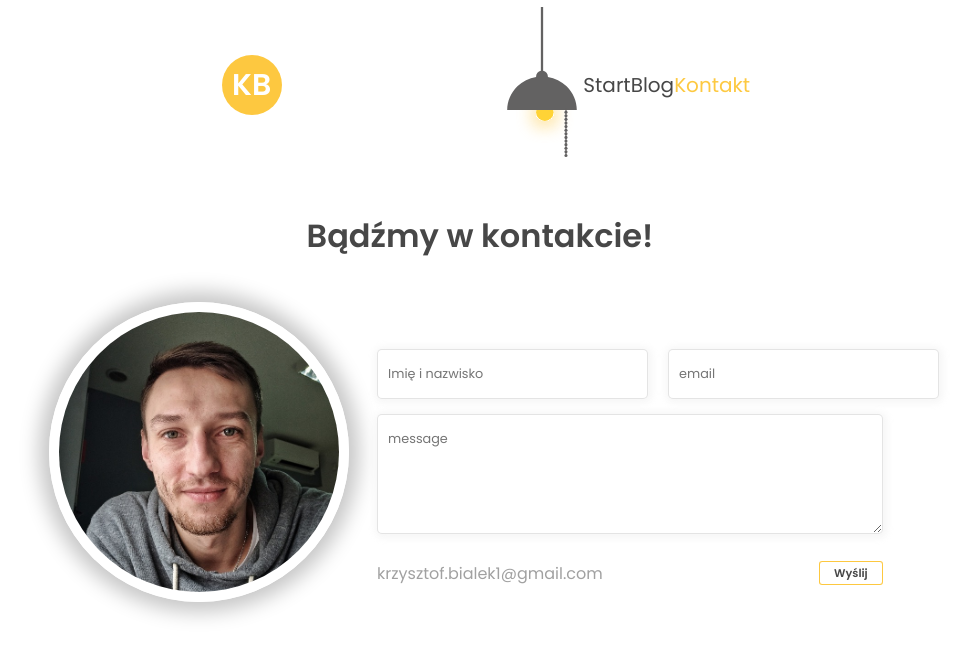
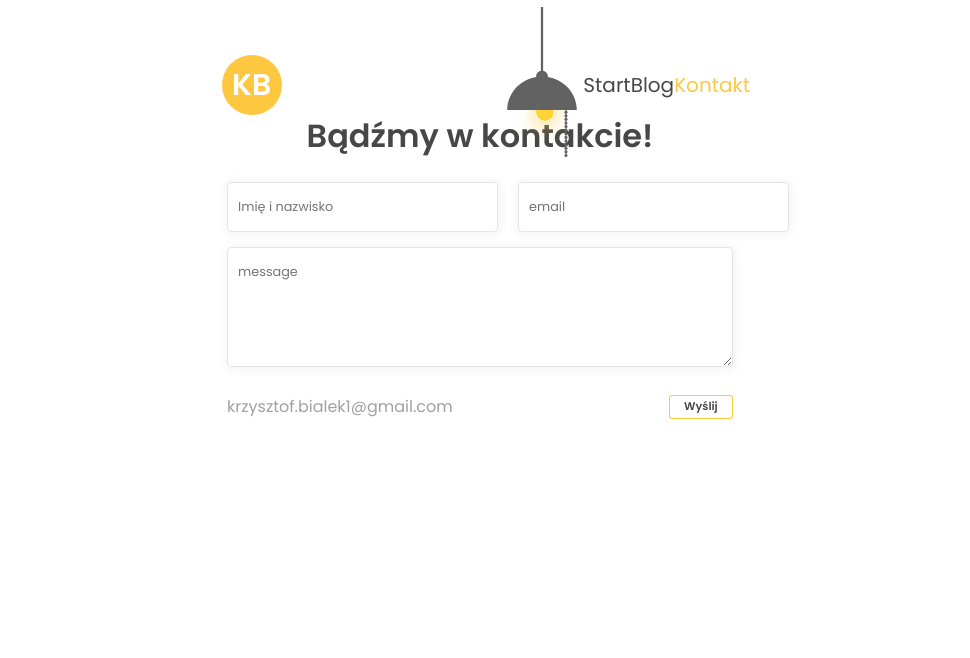
Before and after one commit to bialek-k/Portfolio-website, a Next.js app: page /contact in a window 1280 px wide. Shown: the top 658 px of the page, without its empty margins (160-1130 px from the left). Built offline with nearby package versions, Linux system fonts and the light colour scheme.

Commit message:
contact css

```diff
--- a/components/Post.module.scss
+++ b/components/Post.module.scss
@@ -2,7 +2,6 @@
   font-size: 0.6rem;
   margin-bottom: 2rem;
   border-radius: 10px;
-  background: rgba(158, 158, 158, 0.041);
   padding: 0.6rem;
   .content {
     margin-top: 0.4rem;
--- a/styles/contact.module.scss
+++ b/styles/contact.module.scss
@@ -1,54 +1,65 @@
 .container {
   display: flex;
+  justify-content: center;
   flex-direction: column;
+  align-items: center;
 
-  height: 100vh;
-  margin-top: 100px;
-
-  .title {
-    text-align: center;
-    margin-bottom: 50px;
-  }
-
-  .formContent {
-    display: flex;
-    align-items: center;
-
-    .description {
-      width: 35%;
-      & h1 {
-        margin-bottom: 40px;
-        font-size: 2.5rem;
-      }
-      & p {
-        font-size: 1.3rem;
-      }
-
-      & svg {
-        position: absolute;
-        top: 30px;
-        left: 310px;
-      }
-    }
-    .form {
-      width: 75%;
-      .subMessage {
-        display: flex;
-        flex-direction: column;
-        gap: 20px;
-        justify-content: center;
-        align-items: center;
-      }
-    }
+  .photo {
+    display: none;
   }
 }
-.photo {
-  margin: 0 auto;
-  margin-bottom: 50px;
-  width: 300px;
-  height: 300px;
-  overflow: hidden;
-  border-radius: 50%;
-  border: 10px solid white;
-  box-shadow: 0px 0px 20px 10px var(--shadow-primary-photo);
-}
+
+// .container {
+//   display: flex;
+//   flex-direction: column;
+
+//   height: 100vh;
+//   margin-top: 100px;
+
+//   .title {
+//     text-align: center;
+//     margin-bottom: 50px;
+//   }
+
+//   .formContent {
+//     display: flex;
+//     align-items: center;
+
+//     .description {
+//       width: 35%;
+//       & h1 {
+//         margin-bottom: 40px;
+//         font-size: 2.5rem;
+//       }
+//       & p {
+//         font-size: 1.3rem;
+//       }
+
+//       & svg {
+//         position: absolute;
+//         top: 30px;
+//         left: 310px;
+//       }
+//     }
+//     .form {
+//       width: 75%;
+//       .subMessage {
+//         display: flex;
+//         flex-direction: column;
+//         gap: 20px;
+//         justify-content: center;
+//         align-items: center;
+//       }
+//     }
+//   }
+// }
+// .photo {
+//   margin: 0 auto;
+//   margin-bottom: 50px;
+//   width: 300px;
+//   height: 300px;
+//   overflow: hidden;
+//   border-radius: 50%;
+//   border: 10px solid white;
+//   box-shadow: 0px 0px 20px 10px var(--shadow-primary-photo);
+// }
```
